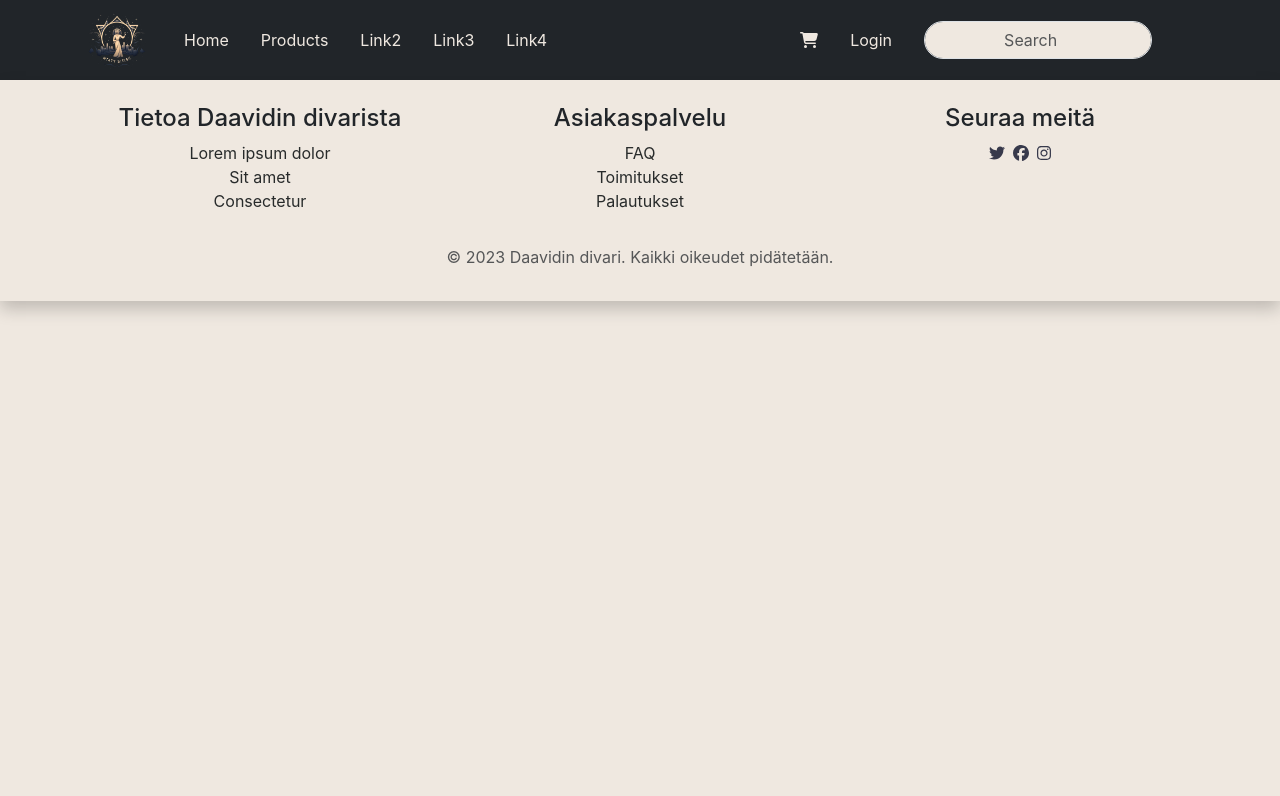
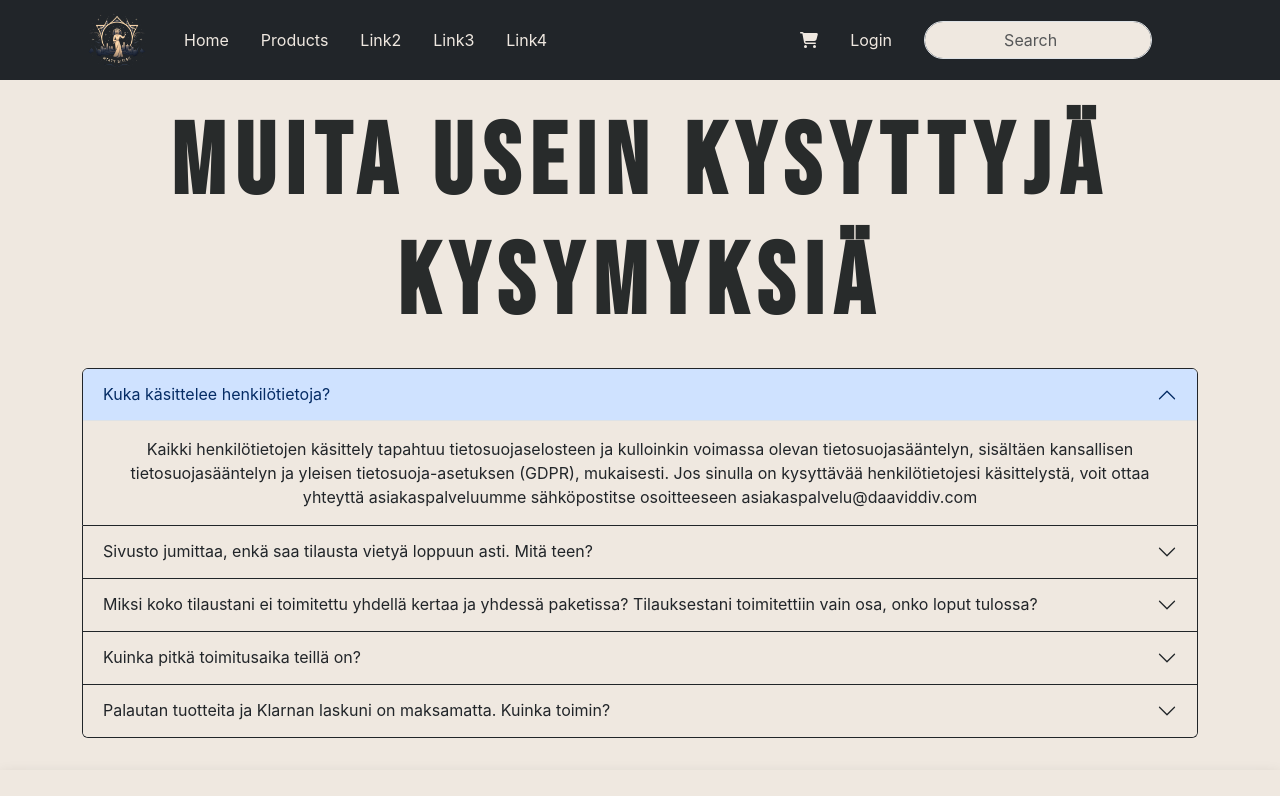
Before and after one commit to jorijoo/rest-personal-assignment, a React (Create React App) app: page /faq in a window 1280 px wide. Shown: the top 796 px of the page. Built offline with nearby package versions, Linux system fonts and the light colour scheme; a web font is replaced by a local one.

Commit message:
Contacts and FAQ

```diff
--- a/src/App.js
+++ b/src/App.js
@@ -5,7 +5,8 @@ import Navbar from "./common/components/Navbar/Navbar";
 import DisplayProducts from "./common/routes/DisplayProducts";
 import ProductDetail from "./common/components/ProductDetail/ProductDetail";
 import Footer from "./common/components/Footer/Footer";
-
+import Faq from "./common/components/Faq";
+import Contacts from "./common/components/Contacts";
 function App() {
   return (
     <Router>
@@ -15,6 +16,8 @@ function App() {
           <Route path="/" element={<Home />} />
           <Route path="/displayProducts" element={<DisplayProducts />} />
           <Route path="/product/:id" element={<ProductDetail />} />
+          <Route path="/faq" element={<Faq />} />
+          <Route path="/contacts" element={<Contacts />} />
         </Routes>
         <Footer />
       </div>
--- /dev/null
+++ b/src/common/components/Contacts.css
@@ -0,0 +1,9 @@
+.card {
+    --bs-card-bg: #efe8e0;
+    --bs-card-border-color:#212529
+}
+
+.list-group {
+    --bs-list-group-bg: #efe8e0;
+    --bs-list-group-border-color:#212529
+}
--- /dev/null
+++ b/src/common/components/Contacts.js
@@ -0,0 +1,39 @@
+import React from 'react';
+import "./Contacts.css";
+import Card from 'react-bootstrap/Card';
+import ListGroup from 'react-bootstrap/ListGroup';
+
+const Contacts = () => {
+  return (
+    <div className="banner-container">
+      <div className="container text-center">
+        <h1 className="display-4 my-4 display-md-lg">
+        <span className="smaller-text">Yhteystiedot</span>
+        </h1>
+        <Card style={{ width: '18rem' }}>
+      <Card.Body>
+        <Card.Title>Daavidin Divari</Card.Title>
+        <Card.Text>
+        Aukioloaika:
+        ma – pe: 10-19
+	    la: 10-17
+	    su: suljettu
+        </Card.Text>
+      </Card.Body>
+      <ListGroup className="list-group-flush">
+        <ListGroup.Item>Osoite: Mahtikuja 1 90660 Oulu</ListGroup.Item>
+        <ListGroup.Item>Puhelin: 040 6666 666</ListGroup.Item>
+        <ListGroup.Item>Email: Koti@daaviddiv.com</ListGroup.Item>
+        <ListGroup.Item>Maksutavat: Visa Master Paypal Klarna Pankki Mobilepay</ListGroup.Item>
+      </ListGroup>
+      <Card.Body>
+      Asiakaspalvelu/palautukset: Ole yhteydessä asiakaspalveluun sähköpostilla asiakaspalvelu@daaviddiv.com
+      </Card.Body>
+    </Card>
+      </div>
+    </div>
+
+  )
+}
+
+export default Contacts
--- /dev/null
+++ b/src/common/components/Faq.css
@@ -0,0 +1,8 @@
+.accordion-item {
+    border: var(--bs-accordion-border-width) solid #212529;
+    background-color:#efe8e0;
+}
+
+.accordion {
+    --bs-accordion-bg: #efe8e0;
+}
--- /dev/null
+++ b/src/common/components/Faq.js
@@ -0,0 +1,74 @@
+import React from 'react'
+import "./Faq.css";
+import Accordion from 'react-bootstrap/Accordion';
+const Faq = () => {
+  return (
+    <div className="banner-container">
+      <div className="container text-center">
+        <h1 className="display-4 my-4 display-md-lg">
+        <span className="slogun">Muita usein kysyttyjä kysymyksiä</span>
+        </h1>
+        <Accordion defaultActiveKey="0">
+      <Accordion.Item eventKey="0">
+        <Accordion.Header>Kuka käsittelee henkilötietoja?</Accordion.Header>
+        <Accordion.Body>
+        Kaikki henkilötietojen käsittely tapahtuu tietosuojaselosteen ja kulloinkin voimassa olevan
+        tietosuojasääntelyn, sisältäen kansallisen tietosuojasääntelyn ja yleisen tietosuoja-asetuksen
+        (GDPR), mukaisesti. Jos sinulla on kysyttävää henkilötietojesi käsittelystä, voit ottaa yhteyttä
+        asiakaspalveluumme sähköpostitse osoitteeseen asiakaspalvelu@daaviddiv.com
+
+        </Accordion.Body>
+      </Accordion.Item>
+      <Accordion.Item eventKey="1">
+        <Accordion.Header>Sivusto jumittaa, enkä saa tilausta vietyä loppuun asti. Mitä teen?</Accordion.Header>
+        <Accordion.Body>
+        Yleisin syy on, ettei verkkosivustomme tue käyttämääsi verkkoselainta. Suosittelemme tässä
+        tapauksessa kokeilemaan jotain toista verkkoselainta: Mozilla Firefox sekä Google Chrome
+        toimivat yleensä hyvin sivustollamme. Toinen vaihtoehto on poistaa selaimen evästeet ja hyväksyä
+        ne uudestaan.Tarkistathan myös, että sinulla on päivitetty versio Java-ohjelmistosta.
+        Mikäli tilauksen teko takkuaa mobiililla tai tabletilla, testaathan tilaamista vielä tietokoneella.
+        Myös turhan tiukka palomuuri tai suojausasetukset saattavat vaikeuttaa tilauksen tekoa.
+
+        </Accordion.Body>
+      </Accordion.Item>
+      <Accordion.Item eventKey="2">
+        <Accordion.Header>Miksi koko tilaustani ei toimitettu yhdellä kertaa ja yhdessä paketissa? Tilauksestani toimitettiin vain osa, onko loput tulossa?</Accordion.Header>
+        <Accordion.Body>
+        Tilaus saatetaan toimittaa useammasta varastosta ja sen johdosta tuotteet voivat saapua
+        useammassa paketissa ja jaettuna lähetyksenä, jotta niiden toimitus on nopeampaa. Saat
+        tiedon pakettisi toimitustavasta toimitusvahvistuksesta. Mikäli tilauksesi loppuosaa ei
+        kuulu muutaman päivän kuluessa ensimmäisen lähetyksen vastaanottamisesta, olethan yhteydessä
+        asiakaspalveluumme: asiakaspalvelu@daaviddiv.com
+        </Accordion.Body>
+      </Accordion.Item>
+      <Accordion.Item eventKey="3">
+        <Accordion.Header>Kuinka pitkä toimitusaika teillä on?</Accordion.Header>
+        <Accordion.Body>
+        Toimitusaikamme on yleensä 2-4 arkipäivää koko maassa. Tämä sisältää tilauksen pakkauksen,
+        lähettämisen sekä toimituksen. Asennettavilla/esisäädettävillä ja kustomoiduilla tuotteilla
+        (esim. pyörät, sukset, seurakauppa) on hieman normaalia pidempi toimitusaika. Lisäksi suuret
+         mainoskampanjat saattavat hidastaa toimituksia.
+         Huom!
+        Suurissa tilauksissa varaamme oikeuden muutaman päivää normaalia pidemmälle toimitusajalle.
+        Varastohenkilökuntamme työskentelee aina parhaansa mukaan tilauksesi parissa, jotta se saataisiin
+         matkaan mahdollisimman nopeasti. Lisäksi myös tilaustavaroilla on pidempi toimitusaika
+         (2-5 viikkoa). Toimitusaika riippuu täysin tavarantoimitajan varastotilanteesta.
+         Mikäli tuote on tilaustuote, on tämä mainittu erikseen tuotteen omalla sivulla.
+        </Accordion.Body>
+      </Accordion.Item>
+      <Accordion.Item eventKey="4">
+        <Accordion.Header>Palautan tuotteita ja Klarnan laskuni on maksamatta. Kuinka toimin?</Accordion.Header>
+        <Accordion.Body>
+        Voit ilmoittaa palautuksesta kätevästi suoraan Klarnalle, jolloin laskusi laitetaan taukotilaan kunnes
+        palautuksesi on kirjautunut. Klarna saa palautuksesta myöhemmin automaattisen tiedon, jonka jälkeen
+        lasku päivittyy oikealle summalle.
+
+        </Accordion.Body>
+      </Accordion.Item>
+    </Accordion>
+      </div>
+    </div>
+  )
+}
+
+export default Faq
--- a/src/common/components/Footer/Footer.js
+++ b/src/common/components/Footer/Footer.js
@@ -19,17 +19,19 @@ export const Footer = () => {
             <ul className="list-unstyled">
               <li>
                 <a href="#" className="footer-link">
-                  Lorem ipsum dolor
+                Daavidin divari on vuodesta 1929 toiminut kauppa.
                 </a>
               </li>
               <li>
                 <a href="#" className="footer-link">
-                  Sit amet
+                Daavidin divariin on tervetullut koko perhe.
                 </a>
               </li>
               <li>
                 <a href="#" className="footer-link">
-                  Consectetur
+                Täällä asiakkaat ja tuotteet otetaan tosissaan.
+                Tule tekemään löytöjä.
+
                 </a>
               </li>
             </ul>
@@ -38,13 +40,13 @@ export const Footer = () => {
             <h4>Asiakaspalvelu</h4>
             <ul className="list-unstyled">
               <li>
-                <a href="#" className="footer-link">
+                <a href="./Faq" className="footer-link">
                   FAQ
                 </a>
               </li>
               <li>
-                <a href="#" className="footer-link">
-                  Toimitukset
+                <a href="./Contacts" className="footer-link">
+                  Yhteystiedot
                 </a>
               </li>
               <li>
```
